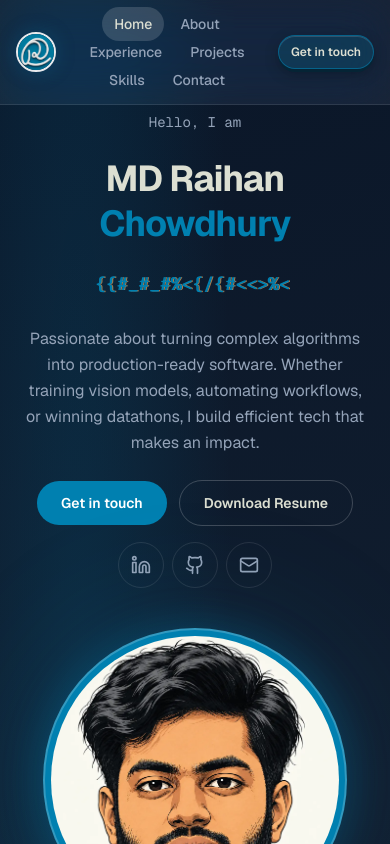
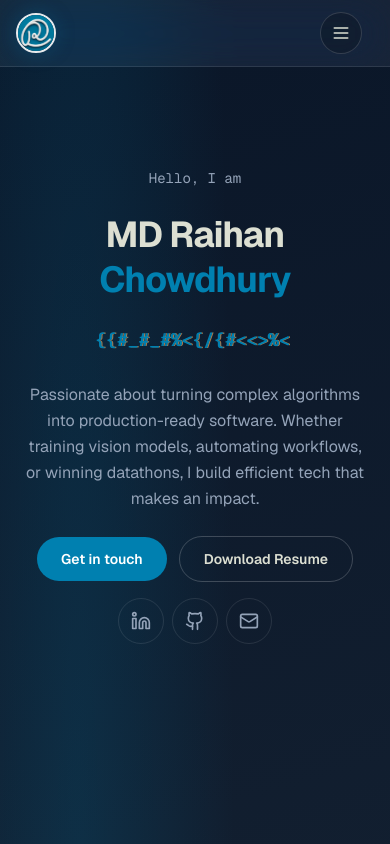
Before and after one commit to raihan5802/Portfolio, a Next.js app: page / in a window 390 px wide. Shown: the top 844 px of the page. Built offline with nearby package versions, Linux system fonts and the light colour scheme.

Commit message:
updated mobile view

```diff
--- a/src/components/home/Hero.tsx
+++ b/src/components/home/Hero.tsx
@@ -74,7 +74,9 @@ export default function Hero() {
           </div>
         </div>
 
-        <InteractiveFace />
+        <div className="hidden lg:block">
+          <InteractiveFace />
+        </div>
       </div>
     </section>
   );
--- a/src/components/layout/Header.tsx
+++ b/src/components/layout/Header.tsx
@@ -4,6 +4,7 @@ import { useEffect, useState } from "react";
 import { AnimatePresence, motion, useReducedMotion } from "framer-motion";
 import { scrollToSection } from "@/lib/scroll-to-section";
 import LogoFlip from "./LogoFlip";
+import MobileNavMenu from "./MobileNavMenu";
 import NavLinks from "./NavLinks";
 import ScrollStatusBar from "./ScrollStatusBar";
 
@@ -61,14 +62,15 @@ export default function Header() {
             <div className="flex items-center justify-start">
               <LogoFlip />
             </div>
-            <div className="min-w-0">
+            <div className="hidden min-w-0 lg:block">
               <NavLinks />
             </div>
-            <div className="flex items-center justify-end">
+            <div className="flex items-center justify-end gap-2">
+              <MobileNavMenu />
               <button
                 type="button"
                 onClick={() => scrollToSection("contact")}
-                className="cta-get-in-touch cursor-pointer whitespace-nowrap rounded-full border border-[#0080B0]/60 bg-[#0080B0]/20 px-3 py-2 text-xs font-semibold text-[#DCDFD2] sm:px-5 sm:text-sm"
+                className="cta-get-in-touch hidden cursor-pointer whitespace-nowrap rounded-full border border-[#0080B0]/60 bg-[#0080B0]/20 px-5 py-2 text-sm font-semibold text-[#DCDFD2] lg:inline-flex"
               >
                 Get in touch
               </button>
--- /dev/null
+++ b/src/components/layout/MobileNavMenu.tsx
@@ -0,0 +1,108 @@
+"use client";
+
+import { useEffect, useRef, useState } from "react";
+import { Menu, X } from "lucide-react";
+import { AnimatePresence, motion, useReducedMotion } from "framer-motion";
+import { useActiveSection } from "@/hooks/useActiveSection";
+import NavSectionLink from "./NavSectionLink";
+import { navItems } from "./nav-items";
+
+export default function MobileNavMenu() {
+  const [open, setOpen] = useState(false);
+  const activeSection = useActiveSection();
+  const menuRef = useRef<HTMLDivElement>(null);
+  const reduceMotion = useReducedMotion();
+
+  useEffect(() => {
+    if (!open) return;
+
+    const handleClickOutside = (event: MouseEvent) => {
+      if (menuRef.current && !menuRef.current.contains(event.target as Node)) {
+        setOpen(false);
+      }
+    };
+
+    const handleEscape = (event: KeyboardEvent) => {
+      if (event.key === "Escape") setOpen(false);
+    };
+
+    document.body.style.overflow = "hidden";
+    document.addEventListener("mousedown", handleClickOutside);
+    document.addEventListener("keydown", handleEscape);
+
+    return () => {
+      document.body.style.overflow = "";
+      document.removeEventListener("mousedown", handleClickOutside);
+      document.removeEventListener("keydown", handleEscape);
+    };
+  }, [open]);
+
+  const panelTransition = reduceMotion
+    ? { duration: 0.01 }
+    : { duration: 0.24, ease: [0.22, 1, 0.36, 1] as const };
+
+  return (
+    <div ref={menuRef} className="relative lg:hidden">
+      <button
+        type="button"
+        aria-label={open ? "Close navigation menu" : "Open navigation menu"}
+        aria-expanded={open}
+        aria-controls="mobile-nav-panel"
+        onClick={() => setOpen((prev) => !prev)}
+        className="cursor-pointer rounded-full border border-white/15 bg-black/20 p-2.5 text-[#DCDFD2] transition-colors duration-200 hover:border-[#0080B0]/50 hover:bg-[#0080B0]/15"
+      >
+        {open ? <X className="h-5 w-5" /> : <Menu className="h-5 w-5" />}
+      </button>
+
+      <AnimatePresence>
+        {open && (
+          <>
+            <motion.button
+              type="button"
+              aria-label="Close navigation menu"
+              initial={{ opacity: 0 }}
+              animate={{ opacity: 1 }}
+              exit={{ opacity: 0 }}
+              transition={panelTransition}
+              className="fixed inset-0 top-[57px] z-40 bg-black/50 backdrop-blur-sm"
+              onClick={() => setOpen(false)}
+            />
+
+            <motion.nav
+              id="mobile-nav-panel"
+              aria-label="Mobile navigation"
+              initial={reduceMotion ? false : { opacity: 0, y: -8 }}
+              animate={reduceMotion ? undefined : { opacity: 1, y: 0 }}
+              exit={reduceMotion ? undefined : { opacity: 0, y: -8 }}
+              transition={panelTransition}
+              className="absolute right-0 top-[calc(100%+0.75rem)] z-50 w-[min(18rem,calc(100vw-2rem))] overflow-hidden rounded-2xl border border-white/15 bg-[#0f172a]/95 shadow-xl backdrop-blur-md"
+            >
+              <ul className="py-2">
+                {navItems.map((item) => {
+                  const isActive = activeSection === item.id;
+
+                  return (
+                    <li key={item.id}>
+                      <NavSectionLink
+                        item={item}
+                        isActive={isActive}
+                        onNavigate={() => setOpen(false)}
+                        className={`block cursor-pointer px-4 py-3 text-sm font-medium transition-colors duration-200 ${
+                          isActive
+                            ? "bg-[#0080B0]/25 text-[#DCDFD2]"
+                            : "text-[#94A3B8] hover:bg-white/5 hover:text-[#DCDFD2]"
+                        }`}
+                      >
+                        {item.label}
+                      </NavSectionLink>
+                    </li>
+                  );
+                })}
+              </ul>
+            </motion.nav>
+          </>
+        )}
+      </AnimatePresence>
+    </div>
+  );
+}
```
